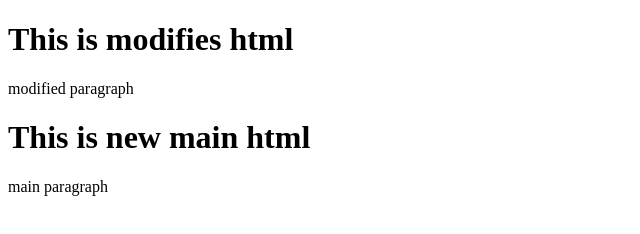
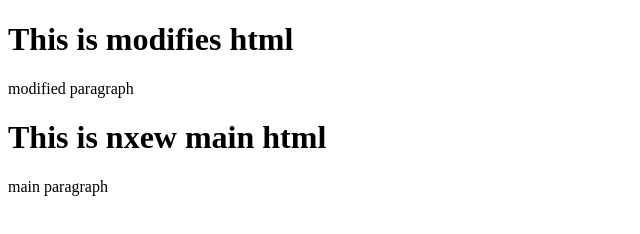
Before and after one commit to NigamStha/github2, a plain HTML site: page index.html in a window 1280 px wide. Shown: the whole page, without its empty margins (0-640 px from the left). Drawn offline with Linux system fonts and the light colour scheme.

Commit message:
merge commit

```diff
--- a/index.html
+++ b/index.html
@@ -8,7 +8,7 @@
 <body>
     <h1>This is modifies html</h1>
     <p>modified paragraph</p>
-    <h1>This is new main html</h1>
+    <h1>This is nxew main html</h1>
     <p>main paragraph</p>
 </body>
 </html>
```
